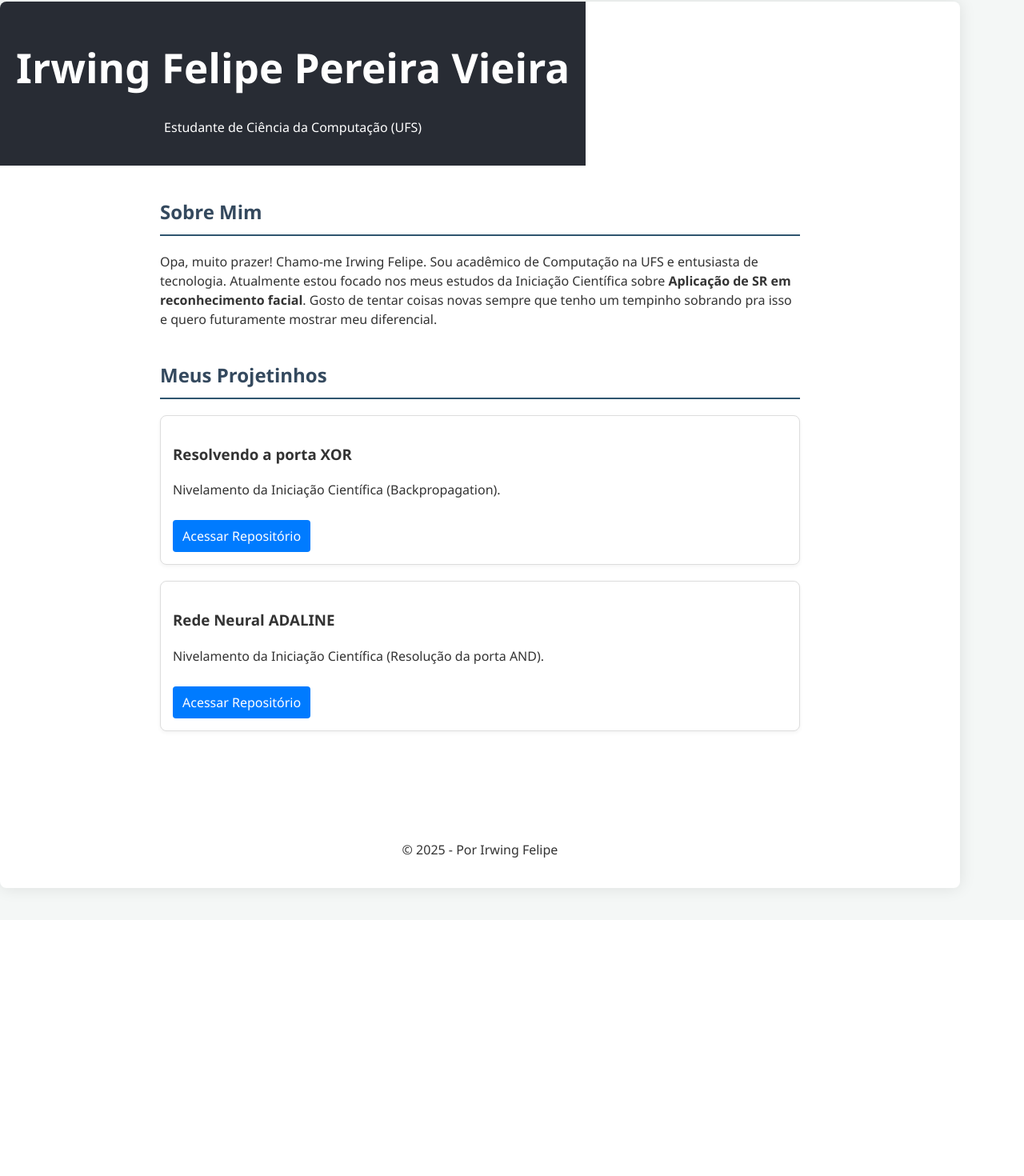
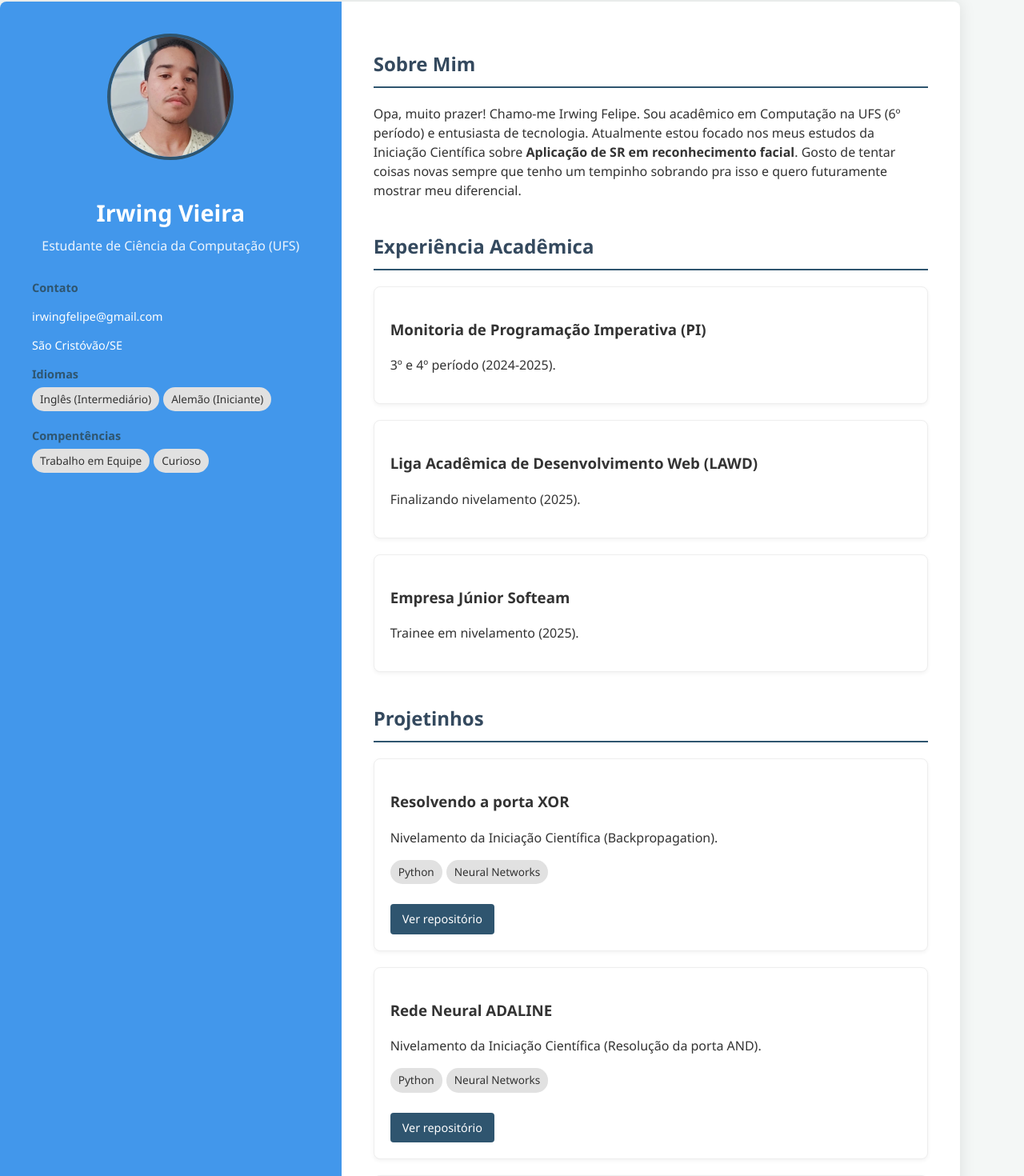
Before and after one commit to IrwingVieira/Trainee-Softeam_Portifolio, a React (Vite) app: page / in a window 1280 px wide. Shown: the part 38-1508 px from the top of the page at 80% size. Before the commit the page ends 1188 px from the top, so only its background shows below. Built offline with nearby package versions, Linux system fonts and the light colour scheme.

Commit message:
refactor(layout): Reestruturar layout pra aplicar o novo design

```diff
--- a/src/App.jsx
+++ b/src/App.jsx
@@ -4,66 +4,102 @@ import './App.css'
 function App() {
   return (
     <div className="portfolio">
-      {/* HEADER */}
-      <header style={{ backgroundColor: '#282c34', color: 'white', padding: '20px', textAlign: 'center' }}>
-        <h1>Irwing Felipe Pereira Vieira</h1>
-        <p>Estudante de Ciência da Computação (UFS)</p>
-      </header>
 
-      <main style={{ padding: '20px', maxWidth: '800px', margin: '0 auto' }}>
-        {/* SEÇÃO SOBRE*/}
+      {/* BARRA LATERAL (Sidebar) */}
+      <aside className="sidebar">
+        <img src="/src/assets/images/eu.png" alt="Irwing Vieira" className="foto-perfil" />
+
+        <h1>Irwing Vieira</h1>
+        <h2>Estudante de Ciência da Computação (UFS)</h2>
+
+        <div className="info-list">
+          <div className="info-item">
+            <strong>Contato</strong>
+            <p>irwingfelipe@gmail.com</p>
+            <p>São Cristóvão/SE</p>
+          </div>
+
+          <div className="info-item">
+            <strong>Idiomas</strong>
+            <span className="tag">Inglês (Intermediário)</span>
+            <span className="tag">Alemão (Iniciante)</span>
+          </div>
+
+          <div className="info-item">
+            <strong>Compentências</strong>
+            <span className="tag">Trabalho em Equipe</span>
+            <span className="tag">Curioso</span>
+          </div>
+        </div>
+      </aside>
+
+      {/*BODY*/}
+      <main className="main-content">
+
         <section id="sobre">
           <h2>Sobre Mim</h2>
           <p>
-            Opa, muito prazer! Chamo-me Irwing Felipe. Sou acadêmico de Computação na UFS e entusiasta de tecnologia.
+            Opa, muito prazer! Chamo-me Irwing Felipe. Sou acadêmico em Computação na UFS (6º período) e entusiasta de tecnologia.
             Atualmente estou focado nos meus estudos da Iniciação Científica sobre <strong>Aplicação de SR em reconhecimento facial</strong>.
             Gosto de tentar coisas novas sempre que tenho um tempinho sobrando pra isso e quero futuramente mostrar meu diferencial.
           </p>
         </section>
 
-        {/* SEÇÃO PROJETOS (Links como botões e cards separados) */}
-        <section id="projetos" style={{ marginTop: '40px' }}>
-          <h2>Meus Projetinhos</h2>
 
-          {/* Projeto 1 */}
-          <div className="projeto-card" style={{ border: '1px solid #ddd', padding: '15px', borderRadius: '8px', marginBottom: '20px' }}>
-            <h3>Resolvendo a porta XOR</h3>
-            <p>Nivelamento da Iniciação Científica (Backpropagation).</p>
-            <a
-              href="https://github.com/IrwingVieira/IC_XOR_BackPropagation"
-              target="_blank"
-              rel="noreferrer"
-              style={{ display: 'inline-block', marginTop: '10px', textDecoration: 'none', backgroundColor: '#007bff', color: 'white', padding: '8px 12px', borderRadius: '4px' }}
-            >
-              Acessar Repositório
-            </a>
+
+        <section id="experience">
+          <h2>Experiência Acadêmica</h2>
+
+          <div className="projeto-card">
+            <h3>Monitoria de Programação Imperativa (PI)</h3>
+            <p>3º e 4º período (2024-2025).</p>
           </div>
 
-          {/* Projeto 2 */}
-          <div className="projeto-card" style={{ border: '1px solid #ddd', padding: '15px', borderRadius: '8px' }}>
+          <div className="projeto-card">
+            <h3>Liga Acadêmica de Desenvolvimento Web (LAWD)</h3>
+            <p>Finalizando nivelamento (2025).</p>
+          </div>
+
+          <div className="projeto-card">
+            <h3>Empresa Júnior Softeam</h3>
+            <p>Trainee em nivelamento (2025).</p>
+          </div>
+        </section>
+
+        <section id="projetos">
+          <h2>Projetinhos</h2>
+
+          <div className="projeto-card">
+            <h3>Resolvendo a porta XOR </h3>
+            <p>Nivelamento da Iniciação Científica (Backpropagation).</p>            <div style={{margin: '10px 0'}}>
+                <span className="tag">Python</span>
+                <span className="tag">Neural Networks</span>
+            </div>
+            <a href="https://github.com/IrwingVieira/IC_XOR_BackPropagation" target="_blank" className="btn-link">Ver repositório</a>
+          </div>
+
+          <div className="projeto-card">
             <h3>Rede Neural ADALINE</h3>
             <p>Nivelamento da Iniciação Científica (Resolução da porta AND).</p>
-            <a
-              href="https://github.com/IrwingVieira/Iniciacao-Cientifica-Rede-Neural-Adaline"
-              target="_blank"
-              rel="noreferrer"
-              style={{ display: 'inline-block', marginTop: '10px', textDecoration: 'none', backgroundColor: '#007bff', color: 'white', padding: '8px 12px', borderRadius: '4px' }}
-            >
-              Acessar Repositório
-            </a>
+            <div style={{margin: '10px 0'}}>
+                <span className="tag">Python</span>
+                <span className="tag">Neural Networks</span>
+            </div>
+            <a href="https://github.com/IrwingVieira/Iniciacao-Cientifica-Rede-Neural-Adaline" target="_blank" className="btn-link">Ver repositório</a>
           </div>
 
+          <div className="projeto-card">
+            <h3>Portfólio Pessoal</h3>
+            <p>Este sitezinho :)</p>
+            <a href="#" className="btn-link">Você está nele</a>
+          </div>
         </section>
+
+        {/*FOOTER: Design by e afins */}
+        <footer style={{ marginTop: '50px', fontSize: '0.8rem', color: '#888', textAlign: 'center' }}>
+          <p>&copy; 2025 - Irwing Vieira</p>
+        </footer>
       </main>
-      {/*FOOTER: Design by e afins*/}
-      <footer style={{ backgroundcolor: '#f1f1f1', padding: '20px', textAlign: 'center', marginTop: '40px', width: '100%'}}>
-        <p>
-          &copy; 2025 - Por Irwing Felipe
-        </p>
-        <p style={{ fontSize: '0.8rem', color: '#666' }}></p>
-      </footer>
-
-
     </div>
   )
 }
```
